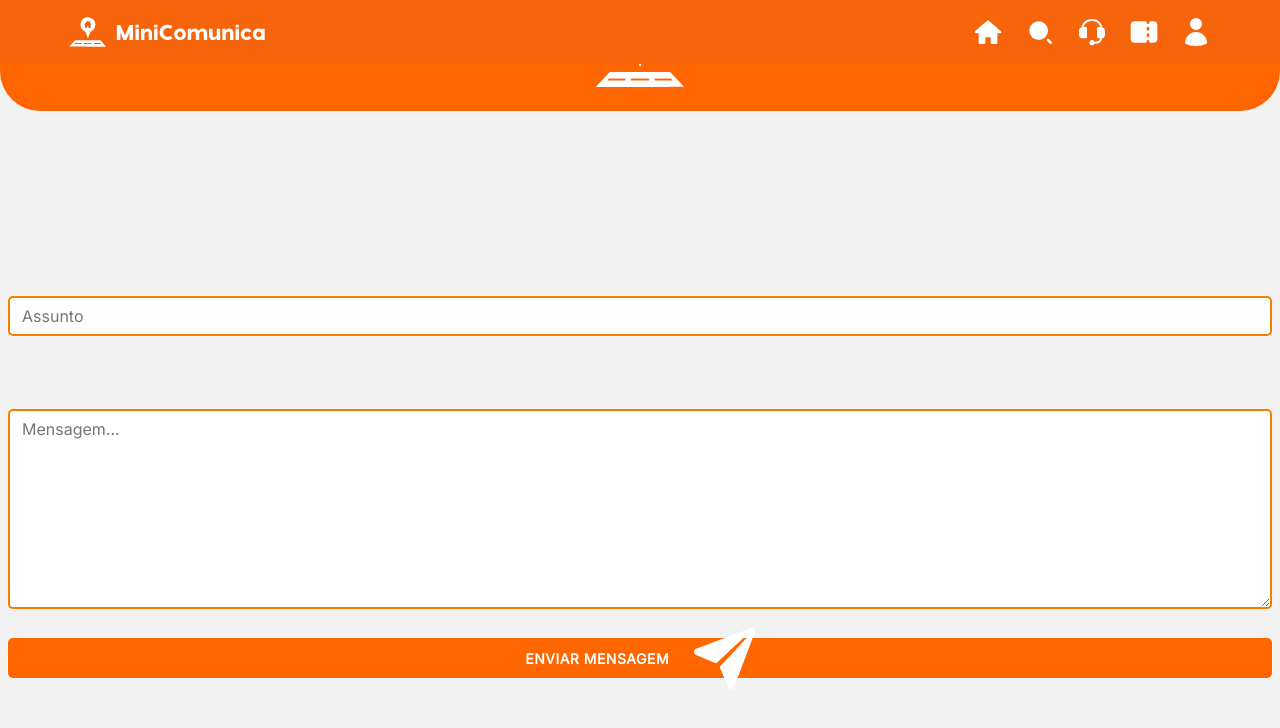
After one commit to cadulucas1/CRUDCAT, a PHP site: template app/views/geral/suporte.php in a window 1280 px wide. The commit adds this page. Shown: the top 728 px of the page. Run offline with PHP 8.4, Linux system fonts and the light colour scheme; the template is opened without the code that fills it, so the values that code supplies are empty.

Commit message:
feat(suporte):finalizando tela de "Suporte". Obs: cor do topbar alterada de LaranjaEscuro para LaranjaMaisFeliz.

```diff
--- /dev/null
+++ b/app/views/geral/suporte.php
@@ -0,0 +1,37 @@
+<!DOCTYPE html>
+<html lang="pt-br">
+<?php
+    $css = ['/css/cliente/suporte.css', '/css/geral/navbar.css'];
+    require_once('./utils/head.php')
+?>
+</head>
+
+<body>
+  <?php
+      include './app/components/php/navbar.php';
+  ?>
+  <?php
+      // $topBarClass = 'estendida';
+      include './app/components/php/topbar.php';
+  ?>
+  <main class="f-column" id="main-content">
+    <form class="form-suporte">
+
+      <div class="div-input-assunto">
+        <input type="text" placeholder="Assunto" class="input-assunto" name="assunto">
+      </div>
+
+      <div class="div-input-mensagem">
+        <textarea placeholder="Mensagem..." class="input-mensagem" name="assunto"></textarea>
+      </div>
+
+      <button type="submit"class="btn-enviar-mensagem" name="enviar">
+        ENVIAR MENSAGEM
+        <img src="./public/images/icons/icon_enviar_mensagem.svg" alt="aviaozinho" class="icon-mensagem">
+      </button>
+
+    </form>
+  </main>
+
+</body>
+</html>
--- a/config/routes.php
+++ b/config/routes.php
@@ -2,9 +2,9 @@
 
 $routes = [
     '/' => 'geral/GeralController@index',
-    '/search' => 'geral/searchController@search'
-    '/navbar' => 'geral/GeralController@navbar',
+    '/search' => 'geral/searchController@search',
     '/PerfilLoja' => 'geral/GeralController@perfil_loja',
+    '/suporte' => 'geral/suporteController@suporte'
 ]
 
 
--- /dev/null
+++ b/public/css/cliente/suporte.css
@@ -0,0 +1,62 @@
+.form-suporte{
+    display: flex;
+    flex-direction: column;
+    align-items: center;
+    justify-content: center;
+    align-self: auto;
+}
+
+
+.div-input-assunto, .div-input-mensagem {
+    width: 100%;
+    margin-top: 5%;
+}
+
+
+.input-assunto, .input-mensagem{
+    width: 100%;
+    border: 2px solid #F37F00;
+    border-radius: 5px;
+    padding: 8px 12px;
+    font-size: 1em;
+    outline: none;
+    margin-top: 50px;
+}
+
+.input-mensagem{
+    height: 200px;
+    margin-top: 10px;
+}
+
+.input-mensagem::placeholder{
+    display: flex;
+    top: 20px;
+}
+
+.btn-enviar-mensagem{
+    width: 100%;
+    height: 40px;
+    display: flex;
+    flex-direction: row;
+    justify-content: center;
+    place-items: center;
+    background-color: var(--LaranjaMaisFeliz);
+    border: none;
+    border-radius: 5px;
+    padding: 5px 20px;
+    outline: none;
+    color: white;
+    margin-top: 25px;
+    font-weight: 600;
+    font-size: 14px;
+    letter-spacing: .5px;
+}
+
+.icon-mensagem{
+    width: 5%;
+    margin-left: 2%;
+}
+
+.div-btn-enviar-mensagem{
+    margin-top: 10px;
+}
--- a/public/css/style.css
+++ b/public/css/style.css
@@ -34,7 +34,7 @@ main {
 
 .top-bar {
     width: 100%;
-    background-color: var(--LaranjaEscuro);
+    background-color: var(--LaranjaMaisFeliz);
     display: flex;
     align-items: center;
     justify-content: center;
```
Also changed, not shown: app/controllers/geral/suporteController.php (added, +9 -0 lines), public/images/icons/icon_enviar_mensagem.svg (added).
